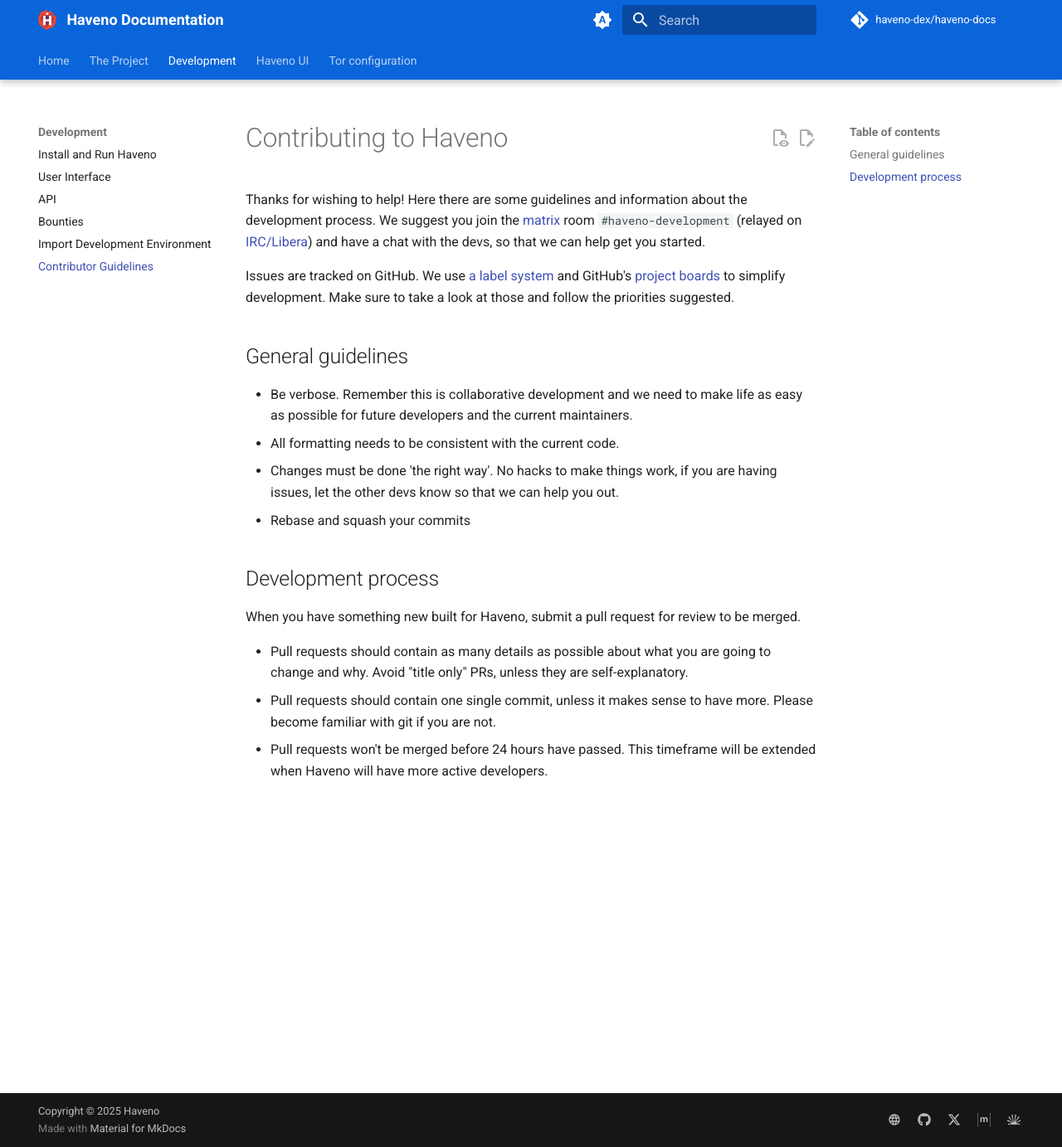
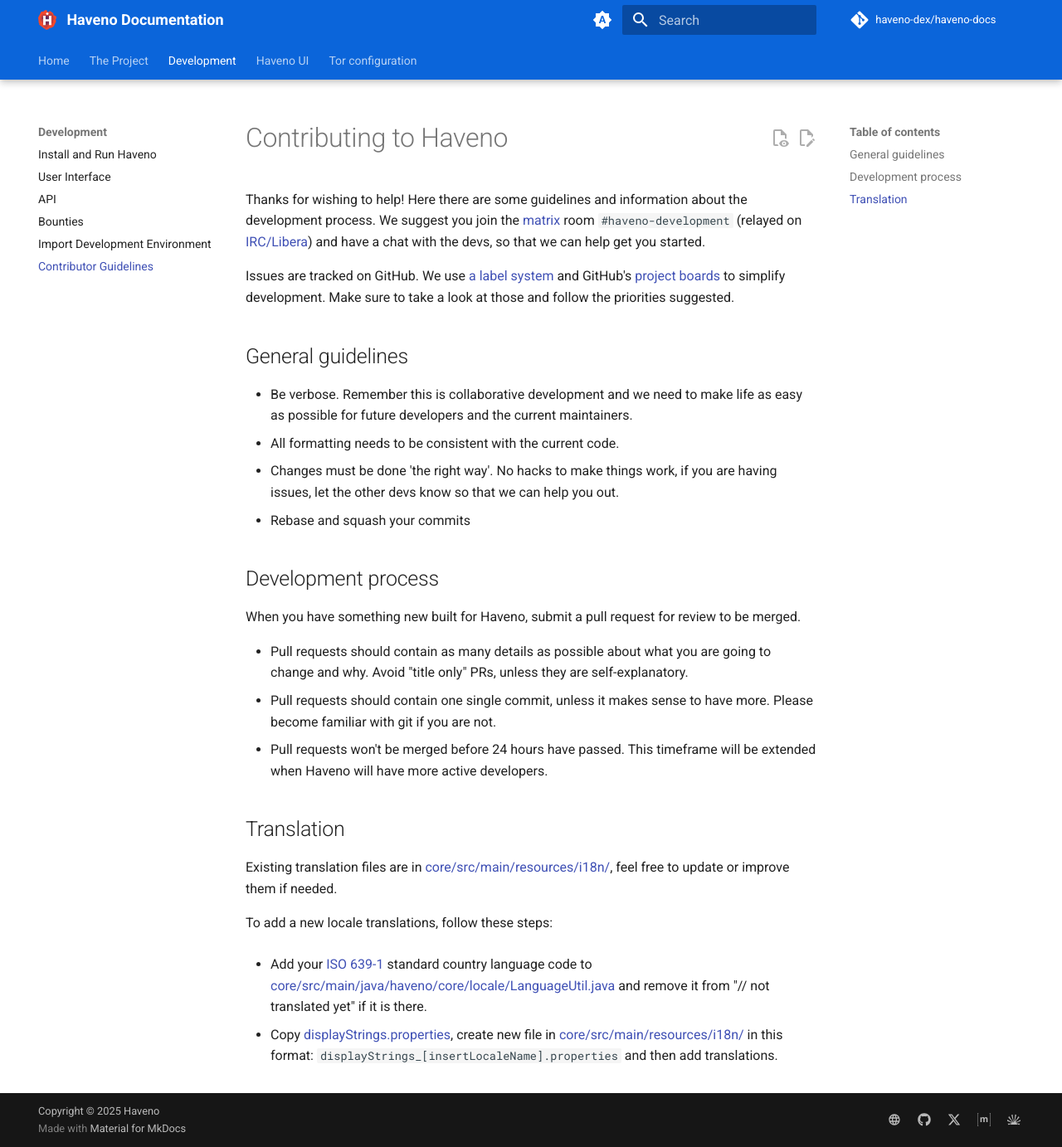
Before and after one commit to haveno-dex/haveno-docs, an MkDocs documentation site: the page built from docs/development/contributor-guidelines.md, in a window 1280 px wide and 1383 px high. Shown: the whole window at 83% size. Built offline with MkDocs 1.6.1 and Material for MkDocs 9.7.7, drawn with Linux system fonts in a browser that asks for light colours; plug-ins that fetch from the network failed and are left out; comment, search, counter and statistics services are not loaded; the version menu is left out.

Commit message:
and translation guide and fix matrix link

```diff
--- a/docs/development/contributor-guidelines.md
+++ b/docs/development/contributor-guidelines.md
@@ -1,6 +1,6 @@
 # Contributing to Haveno
 
-Thanks for wishing to help! Here there are some guidelines and information about the development process. We suggest you join the [matrix](https://app.element.io/#/room/#haveno-development:monero.social) room `#haveno-development` (relayed on [IRC/Libera](irc://irc.libera.chat/#haveno-development)) and have a chat with the devs, so that we can help get you started.
+Thanks for wishing to help! Here there are some guidelines and information about the development process. We suggest you join the [matrix](https://matrix.to/#/#haveno-development:monero.social) room `#haveno-development` (relayed on [IRC/Libera](irc://irc.libera.chat/#haveno-development)) and have a chat with the devs, so that we can help get you started.
 
 Issues are tracked on GitHub. We use [a label system](https://github.com/haveno-dex/haveno/issues/50) and GitHub's [project boards](https://github.com/haveno-dex/haveno/projects) to simplify development. Make sure to take a look at those and follow the priorities suggested.
 
@@ -18,3 +18,13 @@
 - Pull requests should contain as many details as possible about what you are going to change and why. Avoid "title only" PRs, unless they are self-explanatory.
 - Pull requests should contain one single commit, unless it makes sense to have more. Please become familiar with git if you are not.
 - Pull requests won't be merged before 24 hours have passed. This timeframe will be extended when Haveno will have more active developers.
+
+## Translation
+
+Existing translation files are in [core/src/main/resources/i18n/](/core/src/main/resources/i18n/), feel free to update or improve them if needed.
+
+To add a new locale translations, follow these steps:
+
+- Add your [ISO 639-1](https://en.wikipedia.org/wiki/List_of_ISO_639_language_codes) standard country language code to [core/src/main/java/haveno/core/locale/LanguageUtil.java](/core/src/main/java/haveno/core/locale/LanguageUtil.java) and remove it from "// not translated yet" if it is there.
+
+- Copy [displayStrings.properties](/core/src/main/resources/i18n/displayStrings.properties), create new file in [core/src/main/resources/i18n/](/core/src/main/resources/i18n/) in this format: `displayStrings_[insertLocaleName].properties` and then add translations.
```
